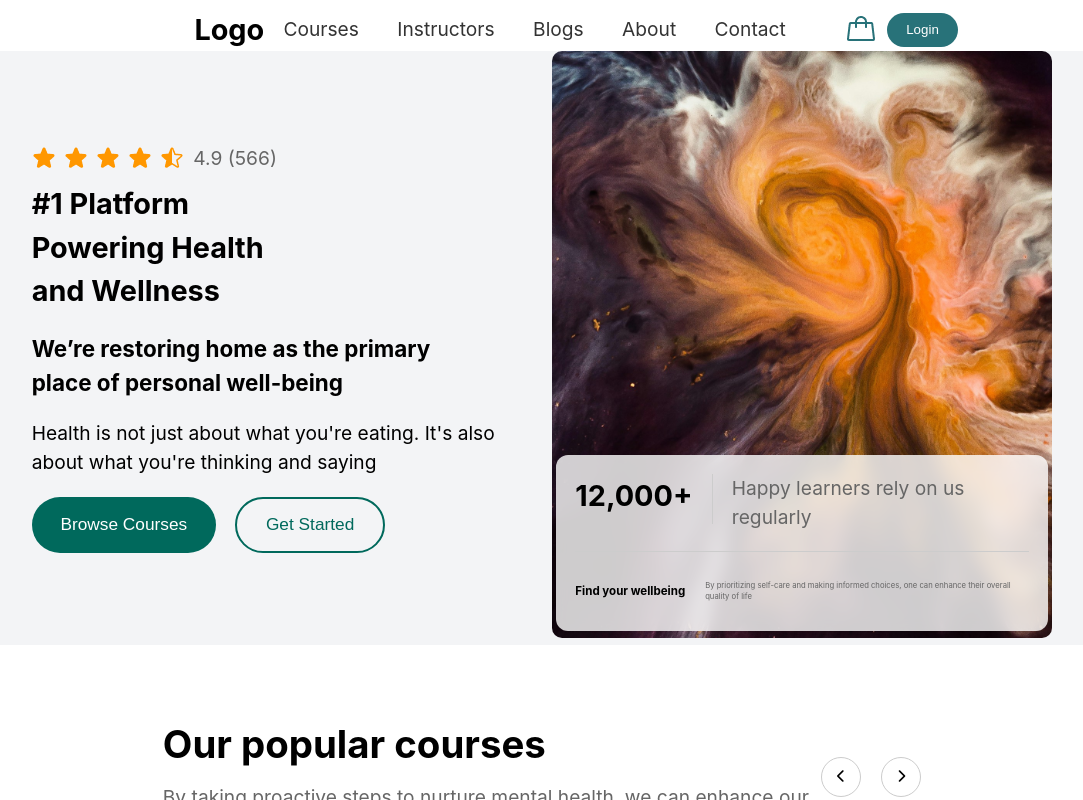
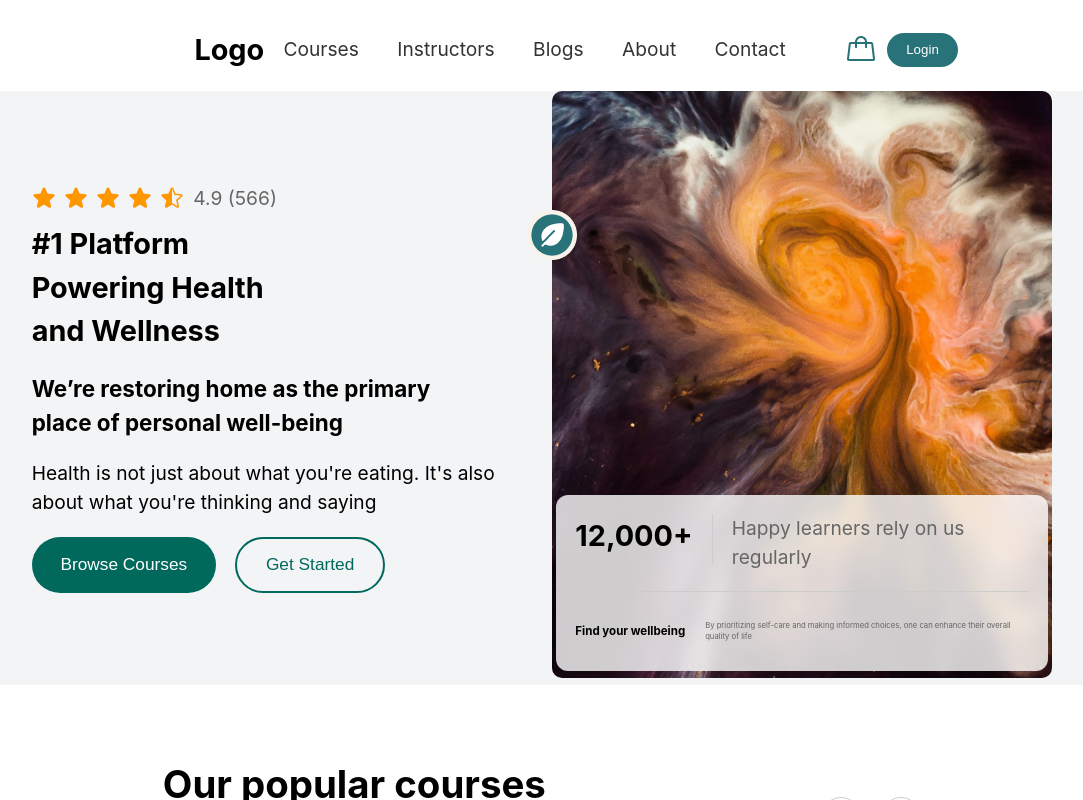
Before and after one commit to arafatanjan/pinemesh, a React (Vite) app: page / in a window 1280 px wide. Shown: the top 800 px of the page, without its empty margins (98-1181 px from the left). Built offline with nearby package versions, Linux system fonts and the light colour scheme.

Commit message:
first commit

```diff
--- a/src/components/Header.css
+++ b/src/components/Header.css
@@ -2,11 +2,10 @@
   display: flex;
   justify-content: space-between;
   align-items: center;
-
   background-color: #fff;
-
   width: 55%;
   margin: auto;
+  padding: 20px 0;
 }
 
 .header .logo {
--- a/src/components/HeroSection.css
+++ b/src/components/HeroSection.css
@@ -172,6 +172,15 @@
 
 }
 
+.icon-leaf img{
+  position: absolute;
+  top: 20%;
+  left: -25px;
+  width: 50px;
+  height: 50px;
+  z-index: 1;
+}
+
 @media (max-width: 768px) {
   .hero-section {
     flex-direction: column;
--- a/src/components/HeroSection.jsx
+++ b/src/components/HeroSection.jsx
@@ -2,6 +2,7 @@
 import React from "react";
 import "./HeroSection.css";
 import pic from "/assets/image1.png";
+import leaf from "/assets/leaf.png";
 import star from "/assets/Star.png";
 
 const HeroSection = () => {
@@ -34,6 +35,9 @@ const HeroSection = () => {
 
       <div className="hero-image">
         <img src={pic} alt="Health and Wellness" />
+        <div className="icon-leaf">
+        <img src={leaf} alt="leaf-icon"/>
+        </div>
         {/* <p>12,000+ Happy learners rely on us regularly</p> */}
         <div className="stats-banner">
           <div className="stats-top">
```
Also changed, not shown: public/assets/leaf.png (added).
